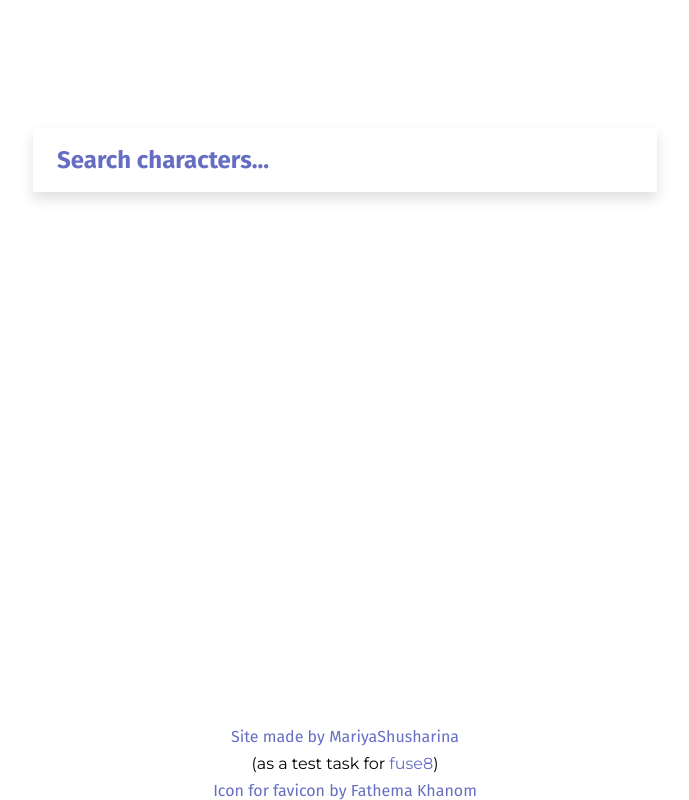
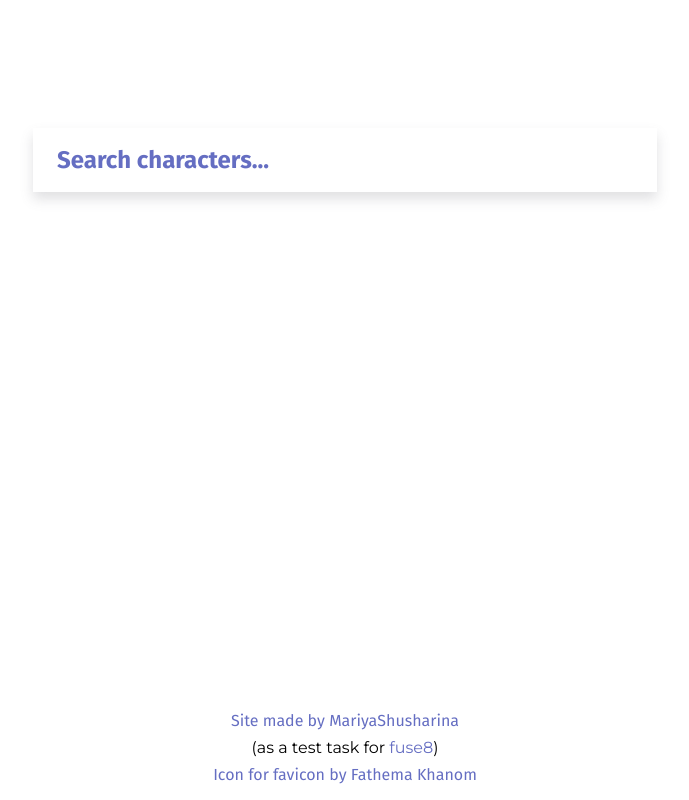
Before and after one commit to MariyaShusharina/fuse8-january-2025, a plain HTML site: page index.html in a window 1280 px wide. Shown: the whole page, without its empty margins (295-984 px from the left). Drawn offline with nearby package versions, Linux system fonts and the light colour scheme.

Commit message:
fix: add padding to credits field

```diff
--- a/style.css
+++ b/style.css
@@ -167,6 +167,7 @@ h3 {
 
 .credits {
   width: 100%;
+  padding: 0 0 1rem;
 
   display: flex;
   flex-direction: column;
```
